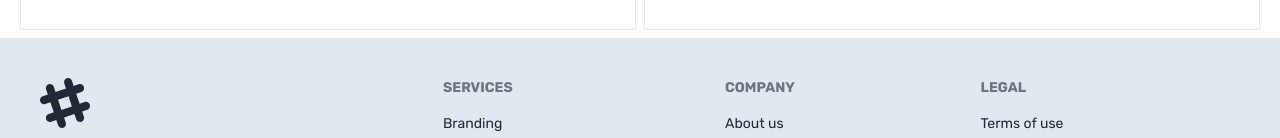
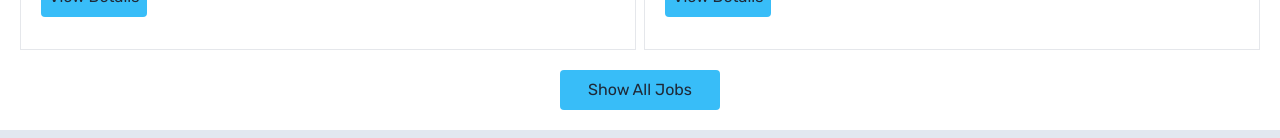
Before and after one commit to sojibdasjr/careerHub, a React (Vite) app: page / in a window 1280 px wide. Shown: the part 2809-2947 px from the top of the page. Built offline with nearby package versions, Linux system fonts and the light colour scheme.

Commit message:
Add show all jobs button

```diff
--- a/src/components/Featured/FeaturedJobs.jsx
+++ b/src/components/Featured/FeaturedJobs.jsx
@@ -1,5 +1,6 @@
 import React, { useEffect, useState } from "react";
 import Featured from "./Featured";
+import { Link } from "react-router-dom";
 
 const FeaturedJobs = () => {
   const [jobs, setJobs] = useState([]);
@@ -17,11 +18,16 @@ const FeaturedJobs = () => {
           need. Its your future
         </small>
       </div>
-      <div className="grid md:grid-cols-2 items-center gap-2 mx-5 mb-2">
+      <div className="grid md:grid-cols-2 items-center gap-2 mx-5 my-5">
         {jobs.map((job) => (
           <Featured key={job.id} job={job}></Featured>
         ))}
       </div>
+      <Link>
+        <h1 className="text-center p-2 bg-sky-400 w-40 rounded my-5 mx-auto">
+          Show All Jobs
+        </h1>
+      </Link>
     </div>
   );
 };
```
